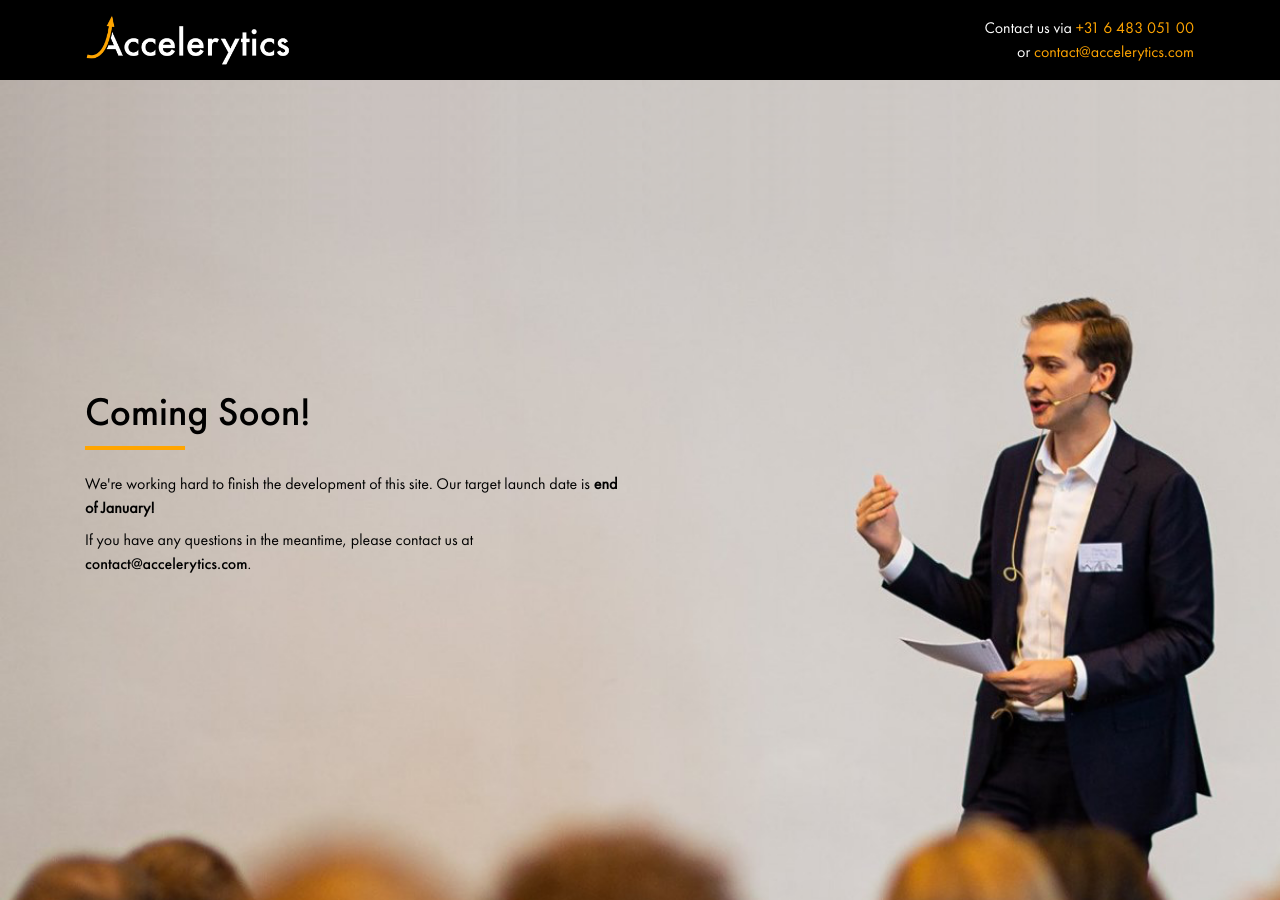
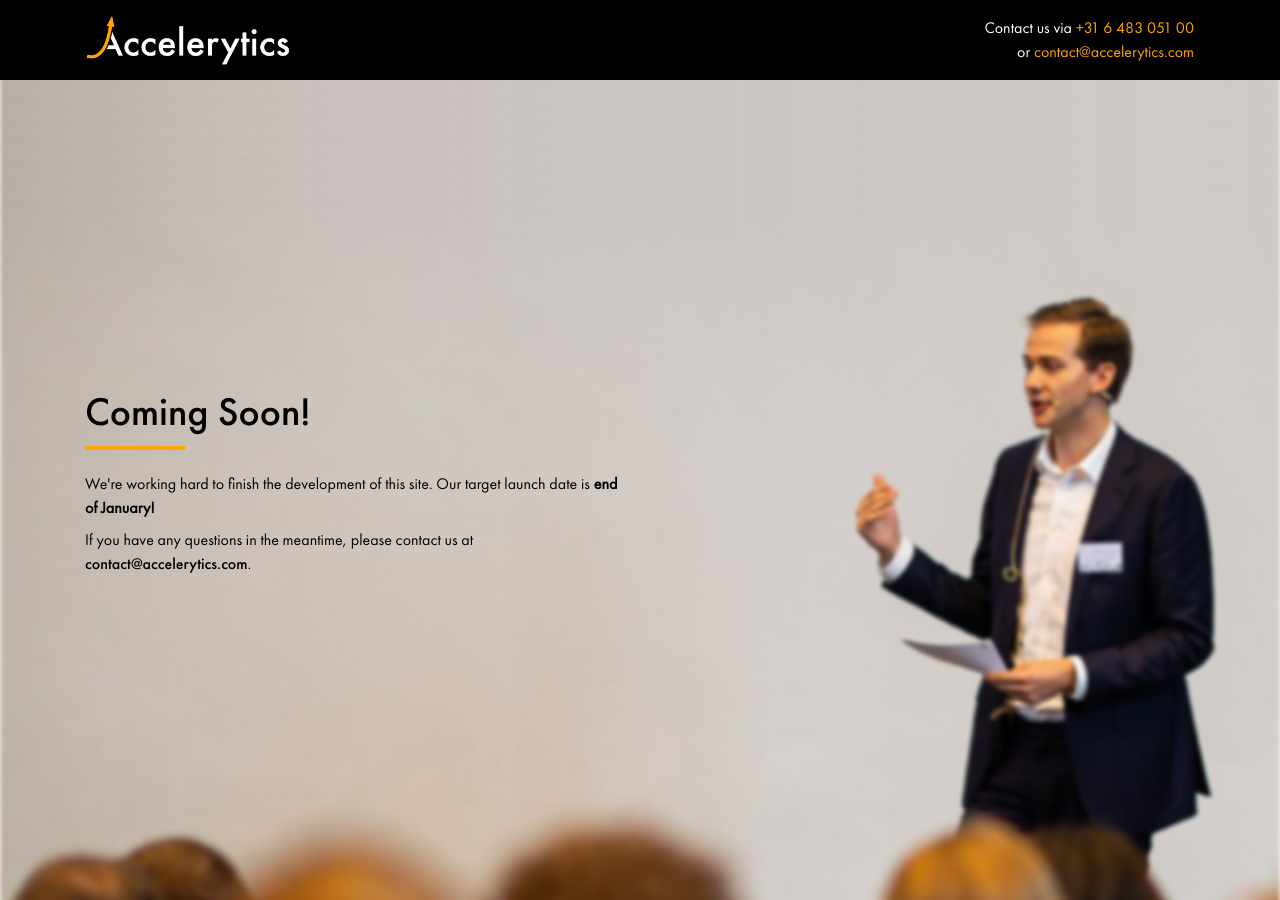
Before and after one commit to Mathijs995/Accelerytics, a Jekyll site: the page built from index.html, in a window 1280 px wide. Built offline with Jekyll 4.4.1, drawn with Linux system fonts in a browser that asks for light colours; nearby versions of some CDN libraries.

Commit message:
Replaced landing by blurred image

```diff
--- a/assets/css/styles.css
+++ b/assets/css/styles.css
@@ -102,21 +102,25 @@ body {
 }
 
 #landing {
-	background-image: url('../images/landing.png');
+	background-image: url('../images/landing-blurred.png');
 	background-size: cover;
 	background-repeat: no-repeat;
 	background-position: right center;
+	/*background-position: left top;
+	background-image: url('../images/academy2.jpg');*/
 }
 
 @media (min-width: 576px) {
 	#landing {
 		background-position: center center;
+		/*background-position: left top;*/
 	}
 }
 
 @media (min-width: 576px) and (orientation: portrait) {
 	#landing {
 		background-position: center bottom;
+		/*background-position: left top;*/
 	}
 }
 
```
Also changed, not shown: 1 other file.
